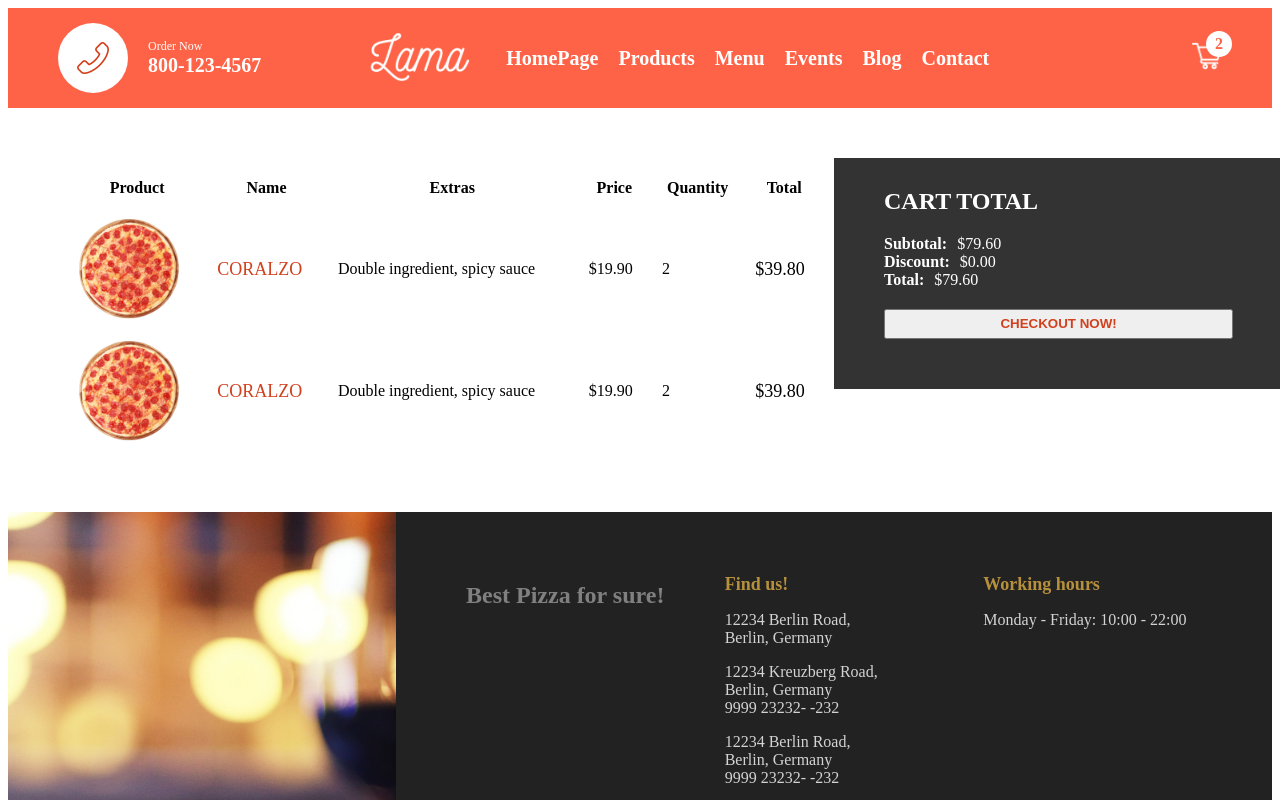
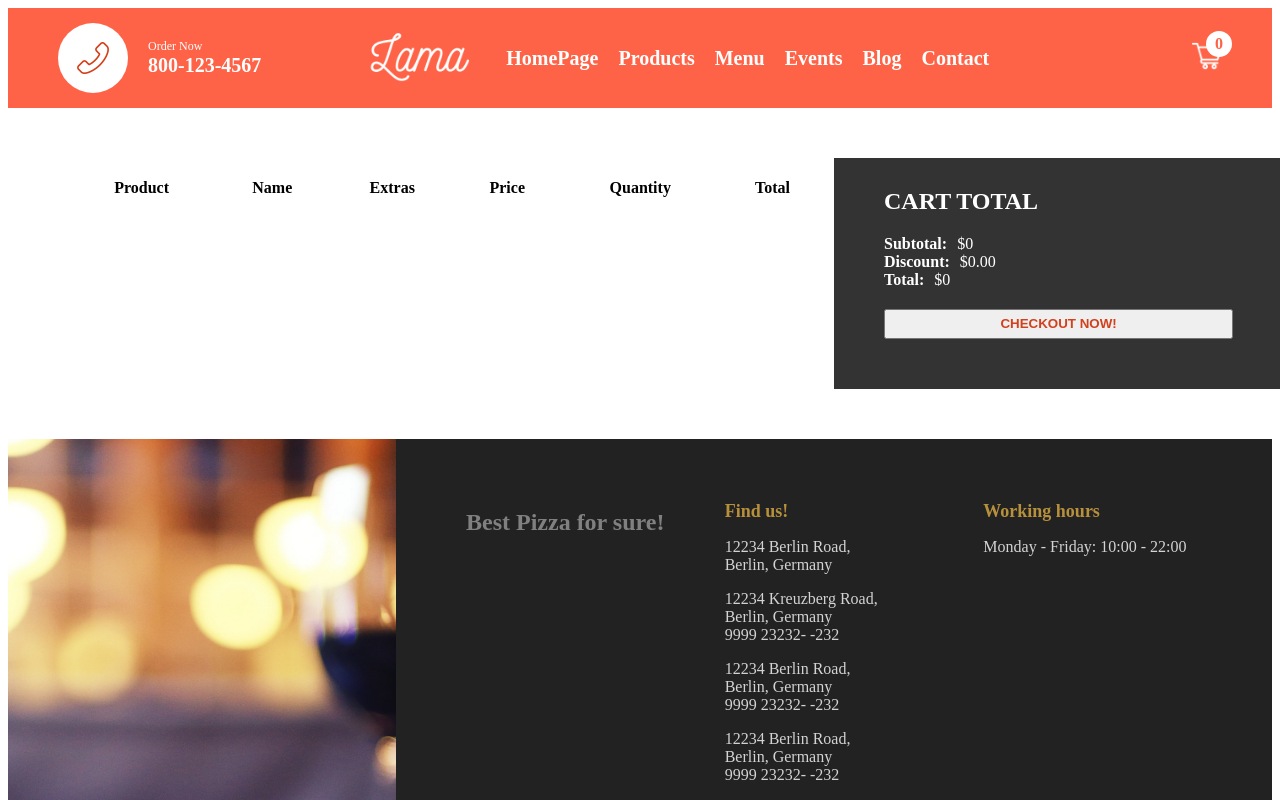
Before and after one commit to AldoCasareto/Pizza_NextJS, a Next.js app: page /cart in a window 1280 px wide. Shown: the top 800 px of the page. Built offline with nearby package versions, Linux system fonts and the light colour scheme.

Commit message:
connected redux and cart

```diff
--- a/components/Navbar.jsx
+++ b/components/Navbar.jsx
@@ -1,7 +1,11 @@
 import Image from "next/image";
 import styles from "../styles/Navbar.module.css";
+import { useSelector } from "react-redux";
+import Link from "next/link";
 
 const Navbar = () => {
+  const quantity = useSelector((state) => state.cart.quantity);
+
   const listItems = [
     "HomePage",
     "Products",
@@ -15,12 +19,7 @@ const Navbar = () => {
     <div className={styles.container}>
       <div className={styles.item}>
         <div className={styles.callButton}>
-          <Image
-            src="/img/telephone.png"
-            alt=""
-            width="32"
-            height="32"
-          />
+          <Image src="/img/telephone.png" alt="" width="32" height="32" />
         </div>
         <div className={styles.texts}>
           <div className={styles.text}>Order Now</div>
@@ -37,12 +36,14 @@ const Navbar = () => {
           ))}
         </ul>
       </div>
-      <div className={styles.item}>
-        <div className={styles.cart}>
-          <Image src="/img/cart.png" alt="cart" width="30" height="30" />
-          <div className={styles.counter}>2</div>
+      <Link href="/cart" passHref>
+        <div className={styles.item}>
+          <div className={styles.cart}>
+            <Image src="/img/cart.png" alt="cart" width="30" height="30" />
+            <div className={styles.counter}>{quantity}</div>
+          </div>
         </div>
-      </div>
+      </Link>
     </div>
   );
 };
--- a/package.json
+++ b/package.json
@@ -8,11 +8,14 @@
     "lint": "next lint"
   },
   "dependencies": {
+    "@reduxjs/toolkit": "^1.7.1",
     "axios": "^0.25.0",
     "mongoose": "^6.1.7",
     "next": "12.0.8",
     "react": "17.0.2",
-    "react-dom": "17.0.2"
+    "react-dom": "17.0.2",
+    "react-redux": "^7.2.6",
+    "redux": "^4.1.2"
   },
   "devDependencies": {
     "eslint": "8.6.0",
--- a/pages/_app.js
+++ b/pages/_app.js
@@ -1,10 +1,14 @@
 import Layout from "../components/Layout";
+import store from "../redux/store";
+import { Provider } from "react-redux";
 
 function MyApp({ Component, pageProps }) {
   return (
-    <Layout>
-      <Component {...pageProps} />
-    </Layout>
+    <Provider store={store}>
+      <Layout>
+        <Component {...pageProps} />
+      </Layout>
+    </Provider>
   );
 }
 
--- a/pages/cart.jsx
+++ b/pages/cart.jsx
@@ -1,7 +1,11 @@
 import styles from "../styles/Cart.module.css";
 import Image from "next/image";
+import { useDispatch, useSelector } from "react-redux";
 
 const Cart = () => {
+  const dispatch = useDispatch();
+  const cart = useSelector((state) => state.cart);
+
   const tableHeaders = [
     "Product",
     "Name",
@@ -21,11 +25,12 @@ const Cart = () => {
               </th>
             ))}
           </tr>
-          <tr className={styles.tr}>
+          {cart.items.map((item) => (
+            <tr key={item._id} className={styles.tr}>
               <td>
                 <div className={styles.imgContainer}>
                   <Image
-                  src="/img/pizza.png"
+                    src={item.imageUrl}
                     layout="fill"
                     objectFit="cover"
                     alt=""
@@ -33,65 +38,41 @@ const Cart = () => {
                 </div>
               </td>
               <td>
-              <span className={styles.name}>CORALZO</span>
+                <span className={styles.name}>{item.title}</span>
               </td>
               <td>
                 <span className={styles.extras}>
-                Double ingredient, spicy sauce
+                  {item.extras.map((extra) => (
+                    <span key={extra._id}>{extra.text}</span>
+                  ))}
                 </span>
               </td>
               <td>
-              <span className={styles.price}>$19.90</span>
+                <span className={styles.price}>{item.price}</span>
               </td>
               <td>
-              <span className={styles.quantity}>2</span>
+                <span className={styles.quantity}>{item.quantity}</span>
               </td>
               <td>
-              <span className={styles.total}>$39.80</span>
+                <span className={styles.total}>
+                  {item.price * item.quantity}
+                </span>
               </td>
             </tr>
-          <tr className={styles.tr}>
-            <td>
-              <div className={styles.imgContainer}>
-                <Image
-                  src="/img/pizza.png"
-                  layout="fill"
-                  objectFit="cover"
-                  alt=""
-                />
-              </div>
-            </td>
-            <td>
-              <span className={styles.name}>CORALZO</span>
-            </td>
-            <td>
-              <span className={styles.extras}>
-                Double ingredient, spicy sauce
-              </span>
-            </td>
-            <td>
-              <span className={styles.price}>$19.90</span>
-            </td>
-            <td>
-              <span className={styles.quantity}>2</span>
-            </td>
-            <td>
-              <span className={styles.total}>$39.80</span>
-            </td>
-          </tr>
+          ))}
         </table>
       </div>
       <div className={styles.right}>
         <div className={styles.wrapper}>
           <h2 className={styles.title}>CART TOTAL</h2>
           <div className={styles.totalText}>
-            <b className={styles.totalTextTitle}>Subtotal:</b>$79.60
+            <b className={styles.totalTextTitle}>Subtotal:</b>${cart.total}
           </div>
           <div className={styles.totalText}>
             <b className={styles.totalTextTitle}>Discount:</b>$0.00
           </div>
           <div className={styles.totalText}>
-            <b className={styles.totalTextTitle}>Total:</b>$79.60
+            <b className={styles.totalTextTitle}>Total:</b>${cart.total}
           </div>
           <button className={styles.button}>CHECKOUT NOW!</button>
         </div>
--- /dev/null
+++ b/redux/cartSlice.js
@@ -0,0 +1,23 @@
+import { createSlice } from "@reduxjs/toolkit";
+
+const cartSlice = createSlice({
+  name: "cart",
+  initialState: {
+    items: [],
+    quantity: 0,
+    total: 0,
+  },
+  reducers: {
+    addItem: (state, action) => {
+      state.items.push(action.payload);
+      state.quantity += 1;
+      state.total += action.payload.price * action.payload.quantity;
+    },
+    reset: (state) => {
+      state: initialState;
+    },
+  },
+});
+
+export const { addItem, reset } = cartSlice.actions;
+export default cartSlice.reducer;
--- /dev/null
+++ b/redux/store.js
@@ -0,0 +1,8 @@
+import { configureStore } from "@reduxjs/toolkit";
+import cartReducer from "./cartSlice";
+
+export default configureStore({
+  reducer: {
+    cart: cartReducer,
+  },
+});
--- a/styles/Navbar.module.css
+++ b/styles/Navbar.module.css
@@ -14,6 +14,7 @@
   flex: 1;
   display: flex;
   align-items: center;
+  cursor: pointer;
 }
 
 .item:nth-child(2) {
```
Also changed, not shown: pages/product/[id].jsx (+10 -1 lines), 1 other file (tests, documents, lock files or other folders). Lines whose indentation alone changed are shown as unchanged.
